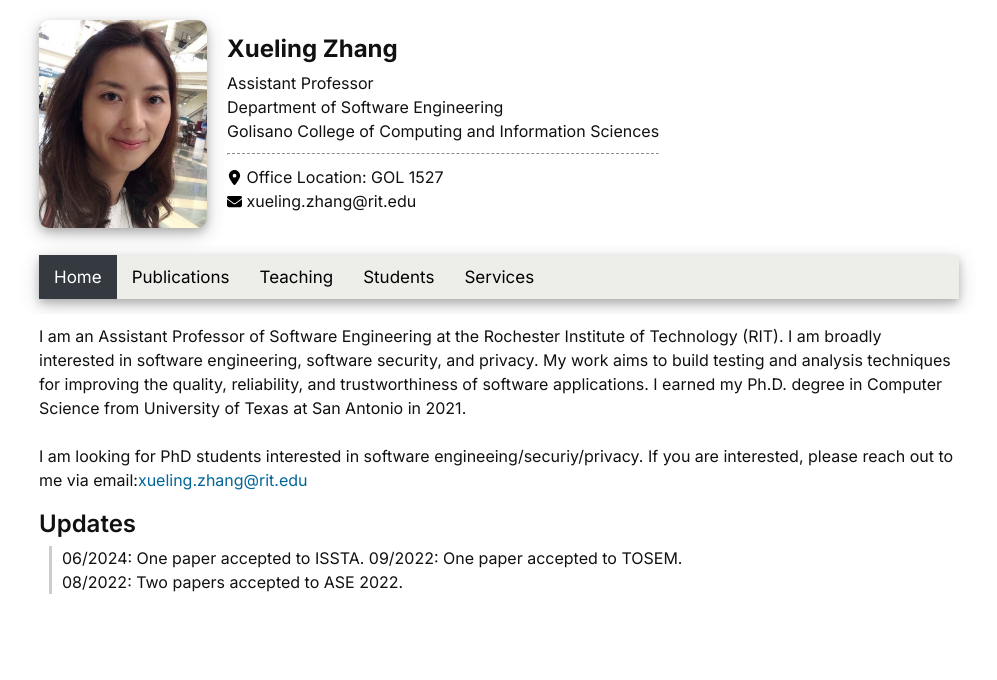
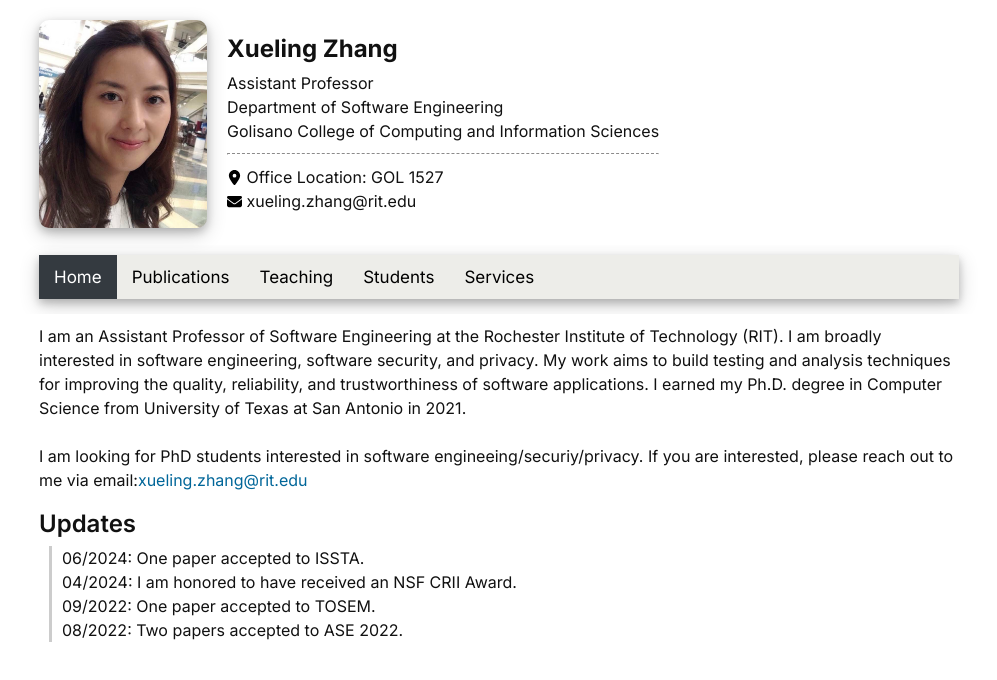
Before and after one commit to XuelingZ/XuelingZ.github.io, a Next.js app: page / in a window 1280 px wide. Shown: the top 680 px of the page, without its empty margins (141-1138 px from the left). Built offline with nearby package versions, Linux system fonts and the light colour scheme.

Commit message:
Update home.js

```diff
--- a/src/components/home.js
+++ b/src/components/home.js
@@ -22,10 +22,9 @@ export default function Landing() {
   <h2>Updates</h2>
   <div className="notetext">
     <p className="homelist">
-      06/2024: One paper accepted to ISSTA.
-
-      09/2022: One paper accepted to TOSEM.
-      <br />
+      06/2024: One paper accepted to ISSTA. <br />
+      04/2024: <i class="fa fa-trophy"></i> I am honored to have received an NSF CRII Award.<br/>
+      09/2022: One paper accepted to TOSEM.<br />
       08/2022: Two papers accepted to ASE 2022.
       {/*12/2021: <i class="fa fa-trophy"></i> My PhD student Alan Romano has won a UB CSE Best Graduate Research Award. Congratulations to Alan!<br/>
 			12/2021: One paper accepted to S&P 2022.<br/>
```
